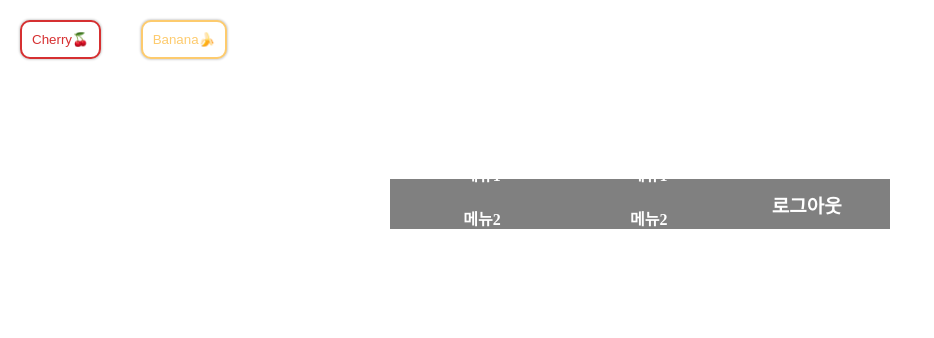
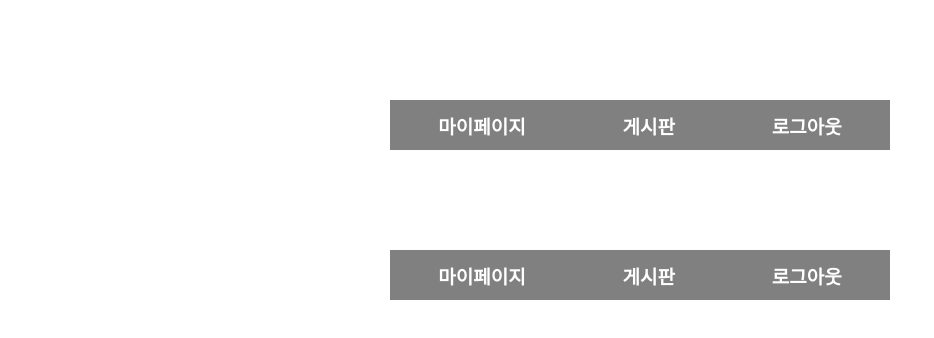
Before and after one commit to oudindiny/CSS-Practice, a React (Create React App) app: page /dropdownMenu in a window 1280 px wide. Shown: the top 338 px of the page, without its empty margins (0-934 px from the left). Built offline with nearby package versions, Linux system fonts and the light colour scheme; a web font is replaced by a local one.

Commit message:
dropdown 수정

```diff
--- a/src/App.js
+++ b/src/App.js
@@ -11,7 +11,7 @@ import ButtonTest from "./ButtonTest";
 function App() {
   return (
     <div className="App">
-      <ButtonTest />
+      <DropdownMenu />
       <BrowserRouter>
         <Routes>
           <Route path="/dropdown" element={<Dropdown />}></Route>
--- a/src/DropdownMenu.js
+++ b/src/DropdownMenu.js
@@ -16,7 +16,7 @@ const DropdownMenu = () => {
         <DropdownButton onClick={myPageHandler} ref={myPageRef}>
           마이페이지
         </DropdownButton>
-        <Menu isDropped={myPageIsOpen}></Menu>
+        <Menu isDropped={myPageIsOpen}>
           <UL>
             <LI>
               <LinkWrapper href="#1-1">메뉴1</LinkWrapper>
@@ -32,12 +32,13 @@ const DropdownMenu = () => {
               <LinkWrapper href="#1-3">메뉴3</LinkWrapper>
             </LI>
           </UL>
+        </Menu>
       </DropdownContainer>
       <DropdownContainer>
         <DropdownButton onClick={borderHandler} ref={borderRef}>
           게시판
         </DropdownButton>
-        <Menu isDropped={borderIsOpen}></Menu>
+        <Menu isDropped={borderIsOpen}>
           <UL>
             <LI>
               <LinkWrapper href="#2-1">메뉴1</LinkWrapper>
@@ -53,6 +54,7 @@ const DropdownMenu = () => {
               <LinkWrapper href="#2-3">메뉴3</LinkWrapper>
             </LI>
           </UL>
+        </Menu>
       </DropdownContainer>
       <Logout onClick={logoutClickHandler}>로그아웃</Logout>
     </Wrapper>
```
Lines whose indentation alone changed are shown as unchanged.
